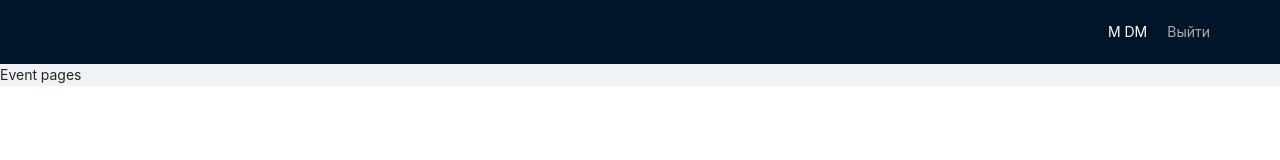
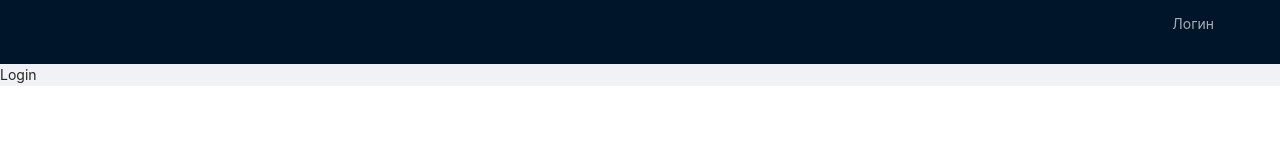
Before and after one commit to DmitryMN/calendar, a React (Create React App) app: page /login in a window 1280 px wide. Before the commit this address led to /. Shown: the top 160 px of the page. Built offline with nearby package versions, Linux system fonts and the light colour scheme.

Commit message:
add useTypedSelector hook and use component navbar, approuter

```diff
--- a/src/App.tsx
+++ b/src/App.tsx
@@ -3,7 +3,6 @@
 import Navbar from './components/Navbar';
 import './App.css';
 import { Layout } from 'antd';
-import { useSelector } from 'react-redux';
 
 const App: React.FC = () => {
   return (
--- a/src/components/AppRouter.tsx
+++ b/src/components/AppRouter.tsx
@@ -1,9 +1,10 @@
 import React from 'react';
 import { Routes, Route, Navigate } from 'react-router-dom';
 import { publicRoutes, privateRoutes, RouteNames } from '../router/index';
+import { useTypedSelector } from '../hooks/useTypedSelector';
 
 const AppRouter = () => {
-    const isAuth = true;
+    const {isAuth} = useTypedSelector(state => state.isAuth);
 
     return (
         isAuth ?
--- a/src/components/Navbar.tsx
+++ b/src/components/Navbar.tsx
@@ -3,10 +3,11 @@
 import { Menu, Row } from 'antd';
 import { useNavigate } from 'react-router-dom';
 import { RouteNames } from '../router';
+import { useTypedSelector } from '../hooks/useTypedSelector';
 
 const Navbar: React.FC = () => {
     const navigate = useNavigate();
-    const auth = true;
+    const {isAuth} = useTypedSelector(state => state.isAuth);
 
     const handler = () => {
         navigate(RouteNames.EVENT, { replace: true });
@@ -16,7 +17,7 @@
         <Header>
             <Row justify="end">
                 {
-                    auth
+                    isAuth
                         ?
                         <>
                             <div style={{color: "white"}}>M DM</div>
--- /dev/null
+++ b/src/hooks/useTypedSelector.ts
@@ -0,0 +1,4 @@
+import { useSelector, TypedUseSelectorHook } from "react-redux";
+import { RootState } from "../store";
+
+export const useTypedSelector: TypedUseSelectorHook<RootState> = useSelector;
```
